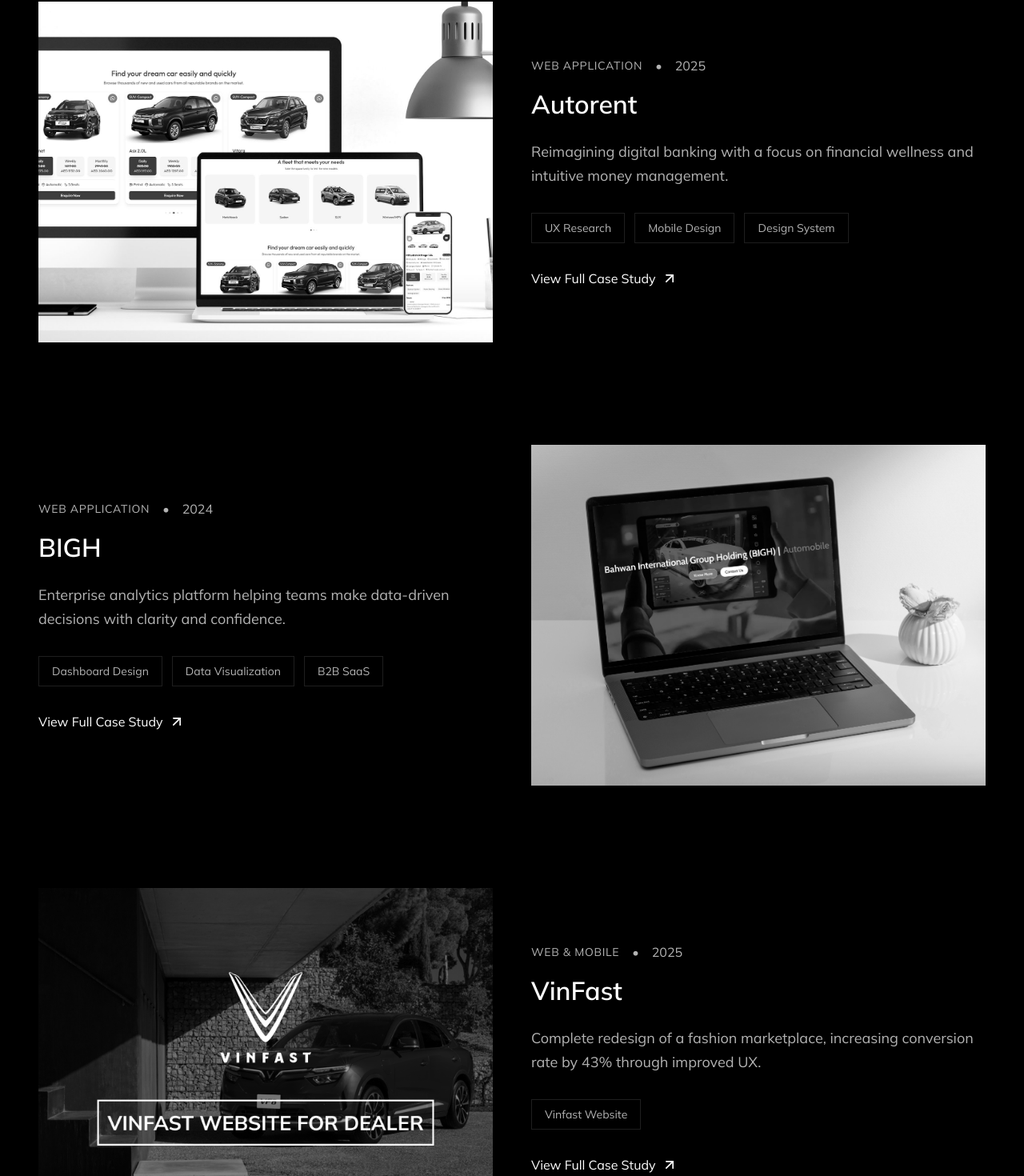
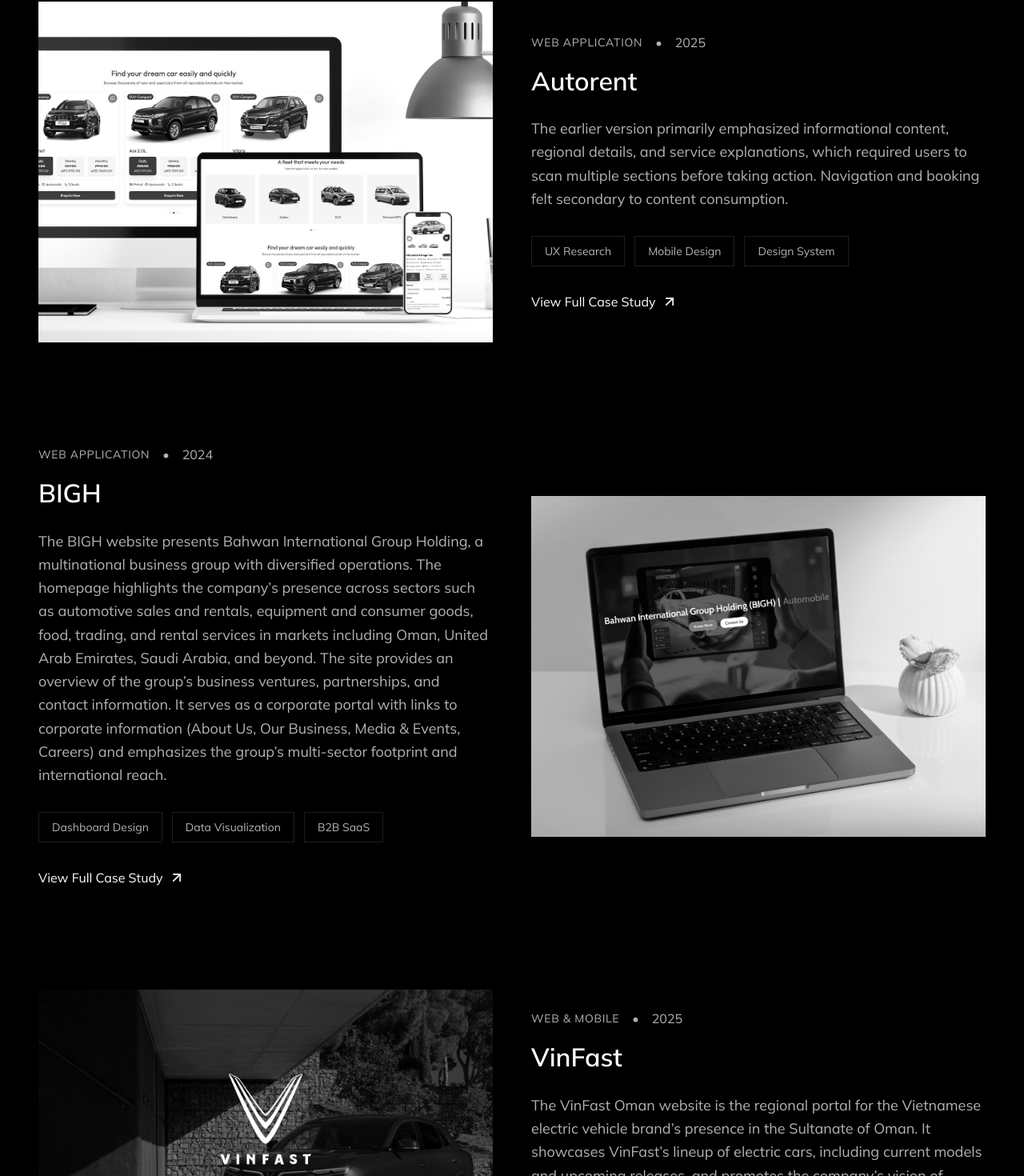
Before and after one commit to haterscrush/portfolio, a React (Vite) app: page / in a window 1280 px wide. Shown: the part 2224-3694 px from the top of the page at 80% size. Built offline with nearby package versions, Linux system fonts and the light colour scheme.

Commit message:
update the content

```diff
--- a/src/components/CaseStudyDetail.tsx
+++ b/src/components/CaseStudyDetail.tsx
@@ -391,7 +391,7 @@
       year: '2025',
       showWireframes: true,
       showComparison: true,
-      description: 'Reimagining digital banking with a focus on financial wellness and intuitive money management.',
+      description: 'The earlier version primarily emphasized informational content, regional details,and service explanations, which required users to scan multiple sections before taking action. Navigation and booking felt secondary to content consumption.The updated website adopts a cleaner, more contemporary interface with a strong focus on usability and speed. It prioritizes vehicle discovery and booking through a streamlined layout, clear CTAs, and an intuitive rental flow. Visual hierarchy, spacing, and interaction design have been improved to guide users effortlessly from landing to reservation.',
       role: 'UI/UX Designer',
       timeline: '4 months',
       team: '1 Designer, 3 Engineers',
@@ -455,6 +455,8 @@
         },
       ],
       liveUrl: 'https://autorent-me.com/',
+      mobileliveUrl: 'https://apps.apple.com/in/app/autorent-car-rental/id6451241886',
+
       results: [
         { value: '+43%', metric: 'User Retention' },
         { value: '4.8★', metric: 'App Store Rating' },
@@ -473,7 +475,7 @@
       year: '2025',
       showWireframes: true,
       showComparison: true,
-      description: 'BIGH (Bahwan International Group Holding) is a UAE-based diversified business group operating across the GCC and international markets. The company focuses on multiple sectors including automotive, car rental and leasing, equipment and power solutions, trading, consumer goods, food, and strategic partnerships, with a strong emphasis on sustainable growth, operational excellence, and long-term value creation.',
+      description: 'The BIGH website presents Bahwan International Group Holding, a multinational business group with diversified operations. The homepage highlights the company’s presence across sectors such as automotive sales and rentals, equipment and consumer goods, food, trading, and rental services in markets including Oman, United Arab Emirates, Saudi Arabia, and beyond. The site provides an overview of the group’s business ventures, partnerships, and contact information. It serves as a corporate portal with links to corporate information (About Us, Our Business, Media & Events, Careers) and emphasizes the group’s multi-sector footprint and international reach.',
       role: 'UI/UX Designer',
       timeline: '2 months',
       team: '1 Designers, 2 Engineers',
@@ -555,9 +557,9 @@
       year: '2024',
       showWireframes: true,
       showComparison: true,
-      description: 'Complete redesign of a fashion marketplace, increasing conversion rate by 43% through improved UX.',
+      description: 'The VinFast Oman website is the regional portal for the Vietnamese electric vehicle brand’s presence in the Sultanate of Oman. It showcases VinFast’s lineup of electric cars, including current models and upcoming releases, and promotes the company’s vision of sustainable, technology-driven mobility.',
       role: 'Lead Designer',
-      timeline: '2 months',
+      timeline: '1 months',
       team: '1 Designers, 4 Engineers',
       heroImage: '/Gallery/Vinfast/Thumbnail_01.jpg',
       overview: [
@@ -639,7 +641,7 @@
       showComparison: false,
       description: 'A Receipt Generator is a simple, device-friendly tool designed for salespeople to quickly create, print, or share receipts directly from their mobile phone, tablet, or laptop. It enables fast entry of customer and product details, automatically calculates totals and taxes, and generates a clean, professional receipt that can be printed instantly or shared as PDF/WhatsApp/email, reducing paperwork and saving time in day-to-day sales operations.',
       role: 'UI/UX Designer',
-      timeline: '4 months',
+      timeline: '2 months',
       team: '1 Designer, 3 Engineers',
       heroImage: '/Gallery/receipt Generator/Thumbnail.jpg',
       overview: [
--- a/src/components/Work.tsx
+++ b/src/components/Work.tsx
@@ -17,7 +17,7 @@
       title: 'Autorent',
       category: 'Web Application',
       year: '2025',
-      description: 'Reimagining digital banking with a focus on financial wellness and intuitive money management.',
+      description: 'The earlier version primarily emphasized informational content, regional details, and service explanations, which required users to scan multiple sections before taking action. Navigation and booking felt secondary to content consumption.',
       image: '/Gallery/autorent/Home_thumbnail.jpg',
       tags: ['UX Research', 'Mobile Design', 'Design System'],
     },
@@ -26,7 +26,7 @@
       title: 'BIGH',
       category: 'Web Application',
       year: '2024',
-      description: 'Enterprise analytics platform helping teams make data-driven decisions with clarity and confidence.',
+      description: 'The BIGH website presents Bahwan International Group Holding, a multinational business group with diversified operations. The homepage highlights the company’s presence across sectors such as automotive sales and rentals, equipment and consumer goods, food, trading, and rental services in markets including Oman, United Arab Emirates, Saudi Arabia, and beyond. The site provides an overview of the group’s business ventures, partnerships, and contact information. It serves as a corporate portal with links to corporate information (About Us, Our Business, Media & Events, Careers) and emphasizes the group’s multi-sector footprint and international reach.',
       image: '/Gallery/BIGH/thumbnail.jpg',
       tags: ['Dashboard Design', 'Data Visualization', 'B2B SaaS'],
     },
@@ -35,7 +35,7 @@
       title: 'VinFast',
       category: 'Web & Mobile',
       year: '2025',
-      description: 'Complete redesign of a fashion marketplace, increasing conversion rate by 43% through improved UX.',
+      description: 'The VinFast Oman website is the regional portal for the Vietnamese electric vehicle brand’s presence in the Sultanate of Oman. It showcases VinFast’s lineup of electric cars, including current models and upcoming releases, and promotes the company’s vision of sustainable, technology-driven mobility.',
       image: '/Gallery/Vinfast/Thumbnail_01.jpg',
       tags: ['Vinfast Website'],
     },
@@ -46,7 +46,7 @@
       year: '2025',
       description: 'A Receipt Generator is a simple, device-friendly tool designed for salespeople to quickly create, print, or share receipts directly from their mobile phone, tablet, or laptop. It enables fast entry of customer and product details, automatically calculates totals and taxes, and generates a clean, professional receipt that can be printed instantly or shared as PDF/WhatsApp/email, reducing paperwork and saving time in day-to-day sales operations.',
       image: '/Gallery/receipt Generator/Thumbnail.jpg',
-      tags: ['Sales', 'AI/ML', 'Industrial Business'],
+      tags: ['Sales', 'Database', 'Industrial Business'],
     },
   ];
 
```
